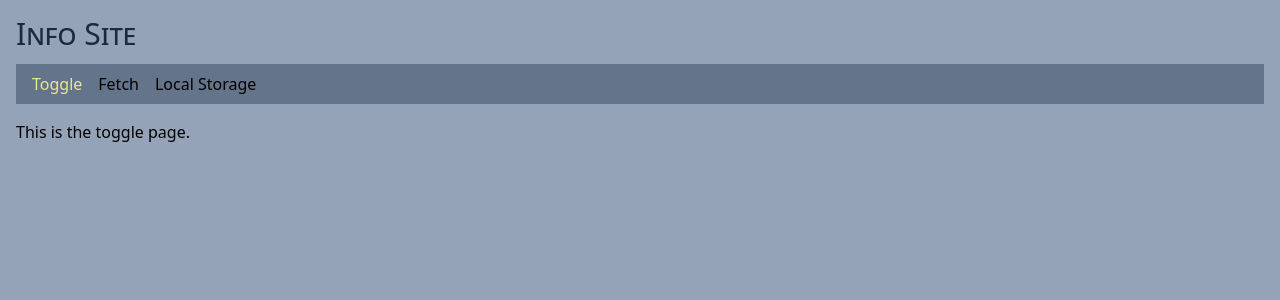
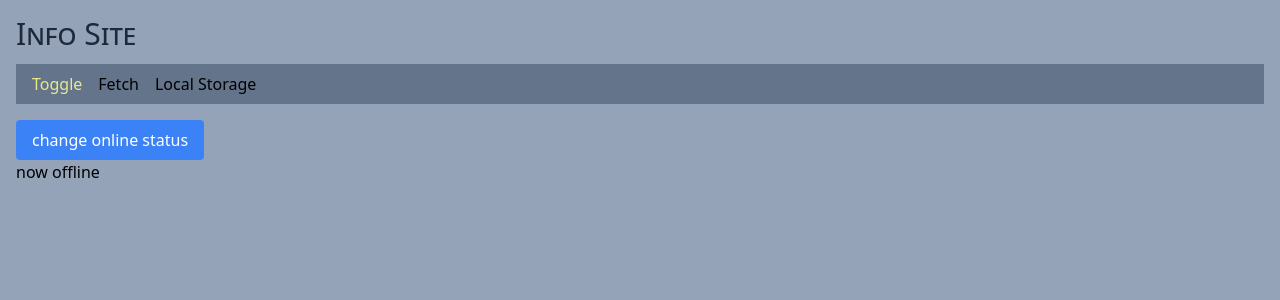
Before and after one commit to edwardtanguay/et893-custom-hooks-basics, a React (Vite) app: page /toggle in a window 1280 px wide. Shown: the top 300 px of the page. Built offline with nearby package versions, Linux system fonts and the light colour scheme.

Commit message:
basic isonline works

```diff
--- a/src/index.scss
+++ b/src/index.scss
@@ -6,6 +6,10 @@
 	h1 {
 		font-variant: small-caps;
 	}
+
+	button {
+		@apply rounded bg-blue-500 hover:bg-blue-700 py-2 px-4 text-white;
+	}
 }
 
 a.active {
--- a/src/pages/PageToggle.tsx
+++ b/src/pages/PageToggle.tsx
@@ -1,5 +1,11 @@
+import { useState } from "react";
+
 export const PageToggle = () => {
+	const [isOnline, setIsOnline] = useState(false);
 	return (
-		<p>This is the toggle page.</p>
+		<div>
+			<button>change online status</button>
+			<p>{isOnline ? 'now online' : 'now offline'}</p>
+		</div>
 	)
 }
```
